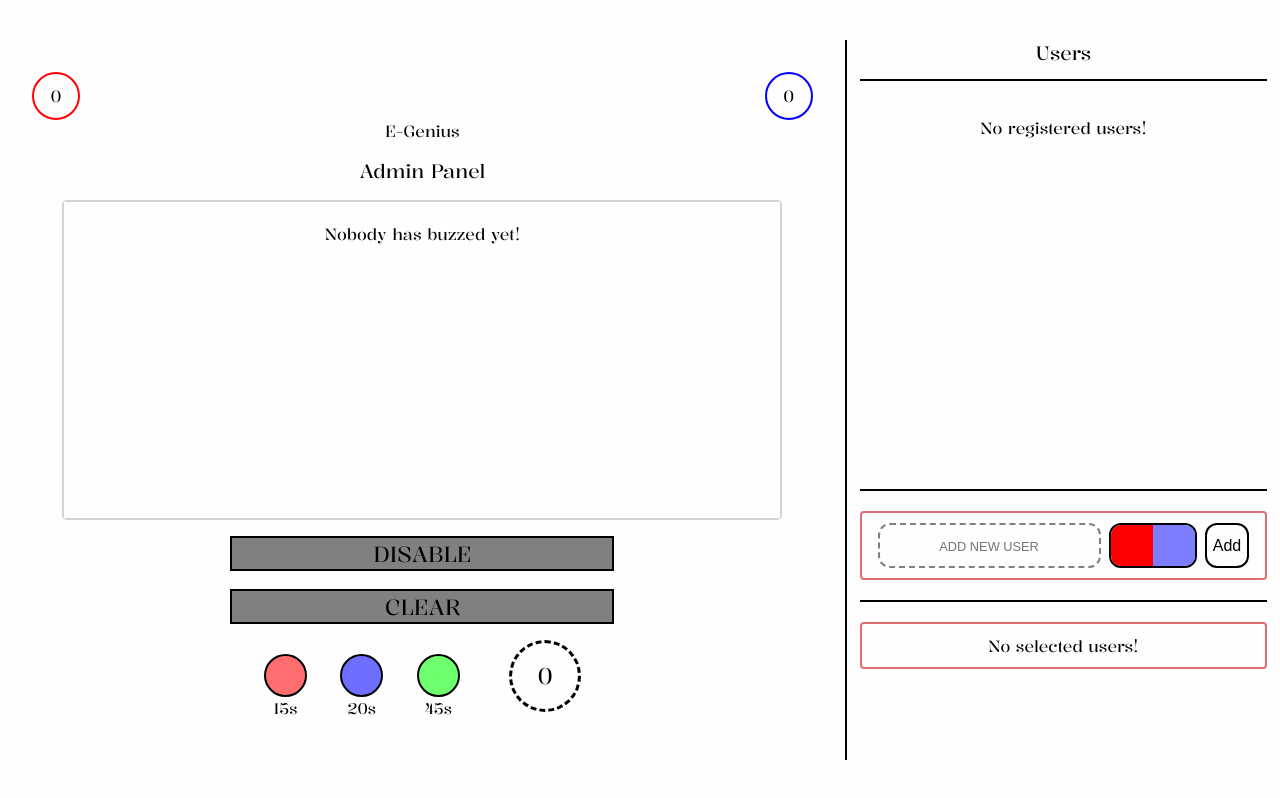
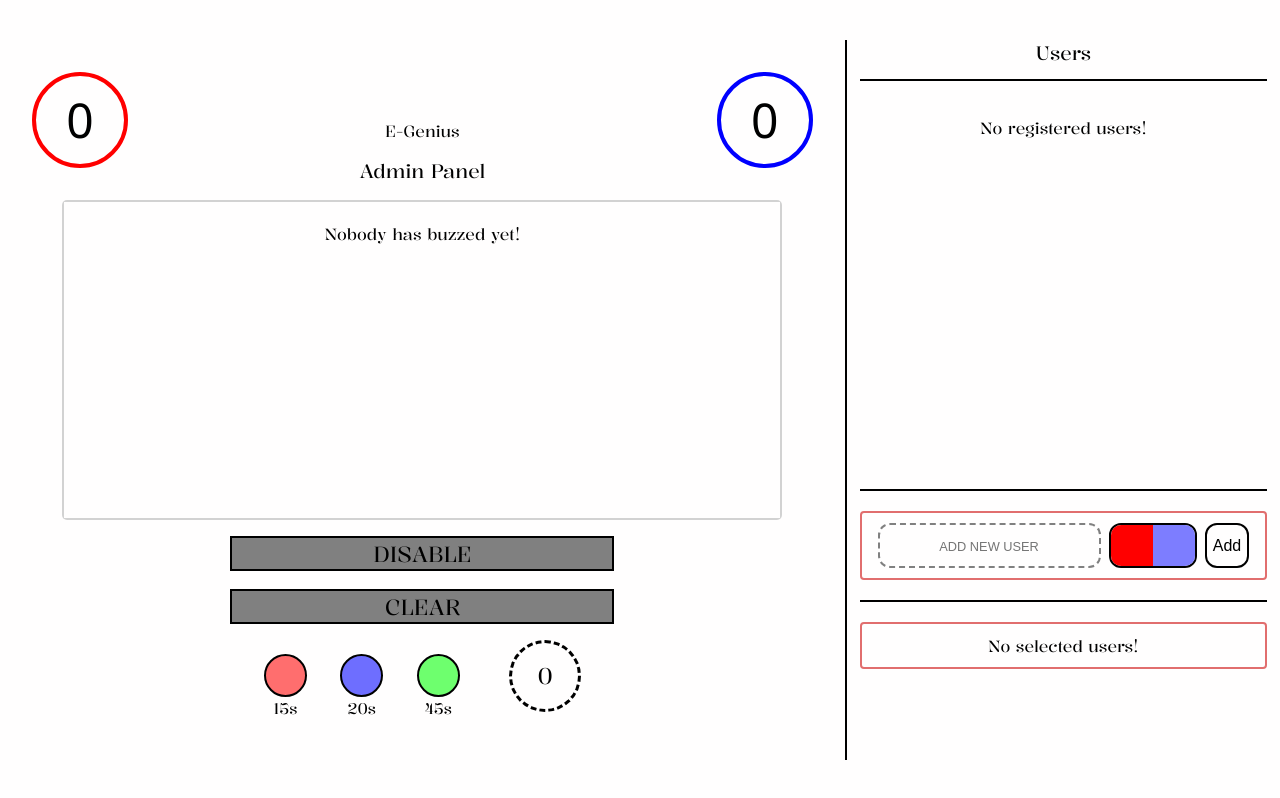
Before and after one commit to AhHash/e-genius-buzzer, a website with bundled scripts: page public/pages/admin.html in a window 1280 px wide. Built offline with nearby package versions, Linux system fonts and the light colour scheme; no server answers.

Commit message:
increased font size for buzzer and score panels

```diff
--- a/public/assets/style.css
+++ b/public/assets/style.css
@@ -236,6 +236,7 @@ h6 {
   font-size: 6rem;
   line-height: calc(14rem - 8px);
   text-align: center;
+  font-family: "Segoe UI", Tahoma, Geneva, Verdana, sans-serif;
 }
 
 @media screen and (max-width: 765px) {
@@ -712,12 +713,14 @@ hr {
 }
 
 .score-panel {
-  border: 2px solid black;
-  height: 3rem;
-  width: 3rem;
+  border: 4px solid black;
+  height: 6rem;
+  width: 6rem;
   text-align: center;
-  line-height: calc(3rem - 4px);
+  line-height: calc(6rem - 8px);
   border-radius: 50%;
+  font-size: 3rem;
+  font-family: "Segoe UI", Tahoma, Geneva, Verdana, sans-serif;
 }
 
 .score-panel-blue {
```
